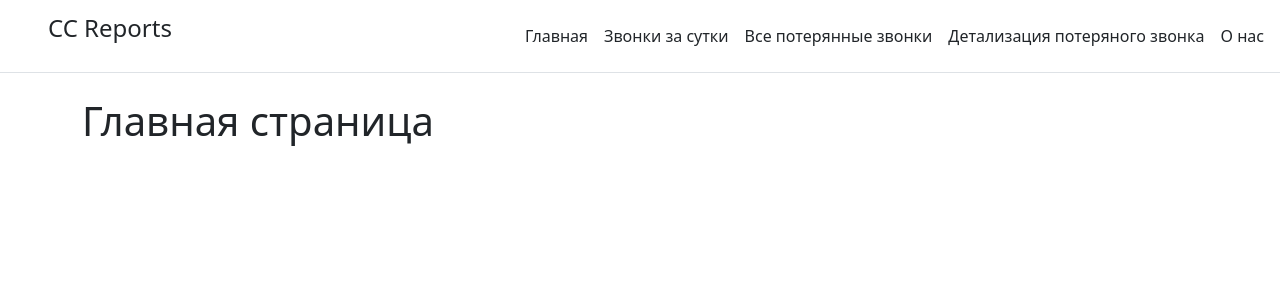
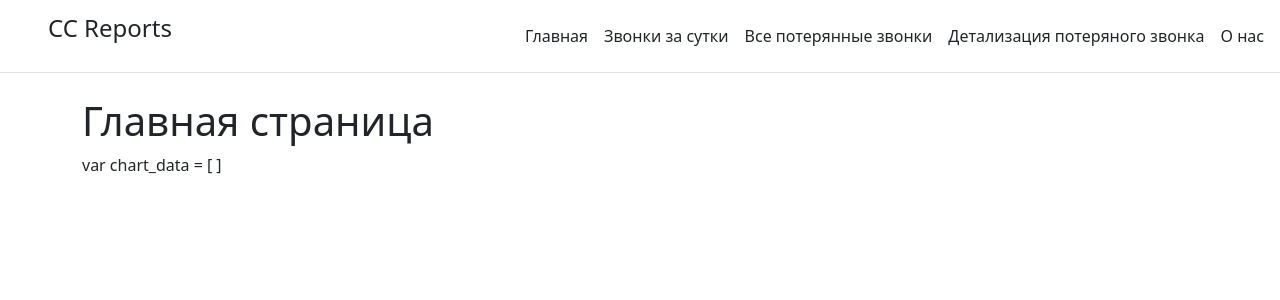
Before and after one commit to AtridesMinsk/eb_cc_reports_site, a Django app: page / in a window 1280 px wide. Shown: the top 300 px of the page. Run offline with Django 4.2, Linux system fonts and the light colour scheme; some libraries are stand-ins or nearby versions.

Commit message:
Ver 0.0.4: Fixed: Removed counting internal calls

```diff
--- a/cc_site/cc_reports/templates/cc_reports/index.html
+++ b/cc_site/cc_reports/templates/cc_reports/index.html
@@ -6,4 +6,11 @@
 
 {% block content %}
     <h1>Главная страница</h1>
+
+var chart_data = [
+    {% for row in chart_data %}
+    [{{ row.0 }}, {{ row.1 }}],
+    {% endfor %}
+]
+
 {% endblock %}
--- a/cc_site/create_csv.py
+++ b/cc_site/create_csv.py
@@ -64,7 +64,7 @@ def get_data_outgoing_call(start_date, end_date):
                    f'LEFT JOIN cl_party_info ai ON ((ai.id = ap.info_id))) '
                    f'WHERE s.start_time AT TIME ZONE \'UTC-3\' > \'{start_date}\' '
                    f'AND s.end_time AT TIME ZONE \'UTC-3\' < \'{end_date}\' '
-                   f'AND s.action_id = 1 AND si.dn_type = 0')
+                   f'AND s.action_id = 1 AND si.dn_type = 0 AND seq_order = 1')
 
     try:
         connection = psycopg2.connect(database=database,
```
